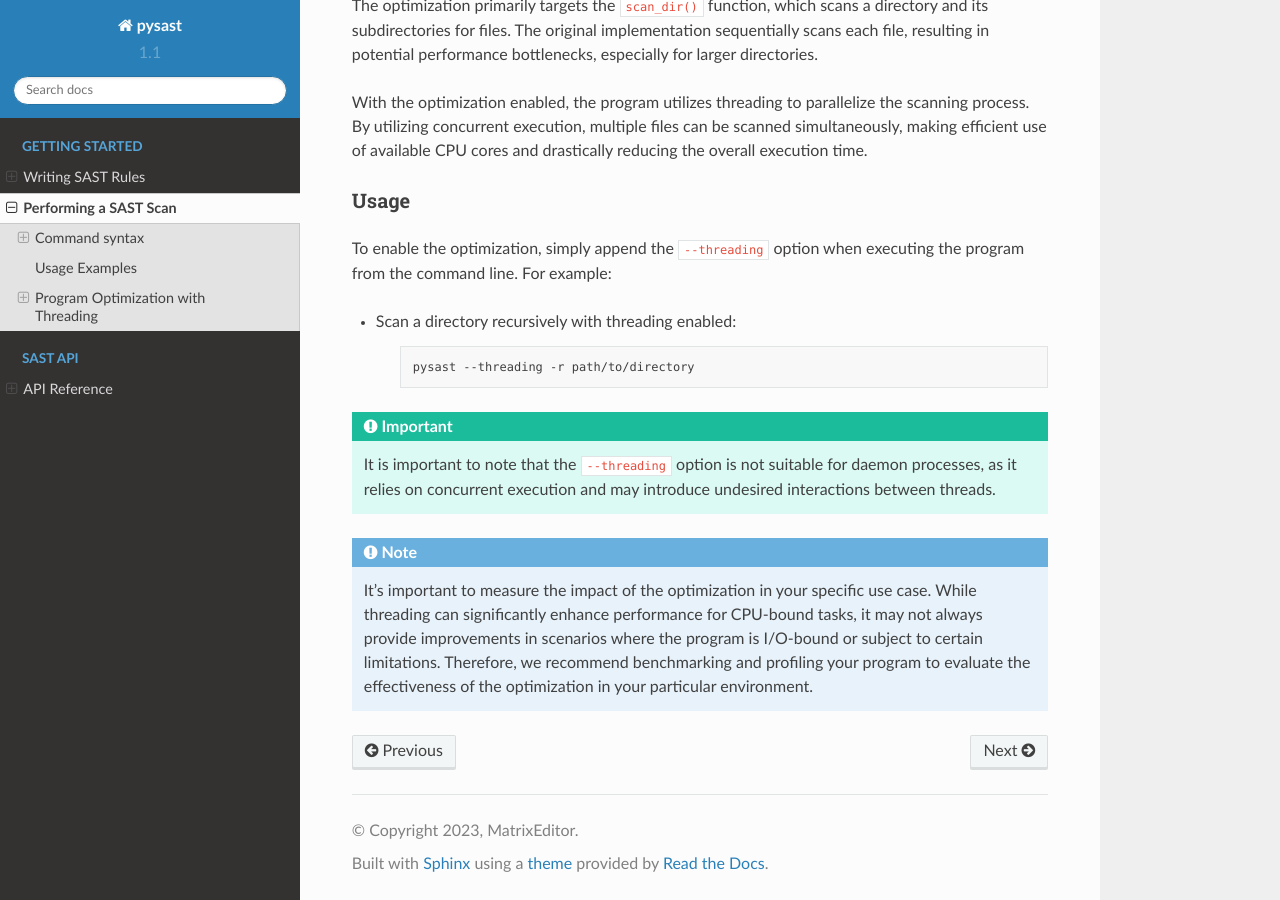
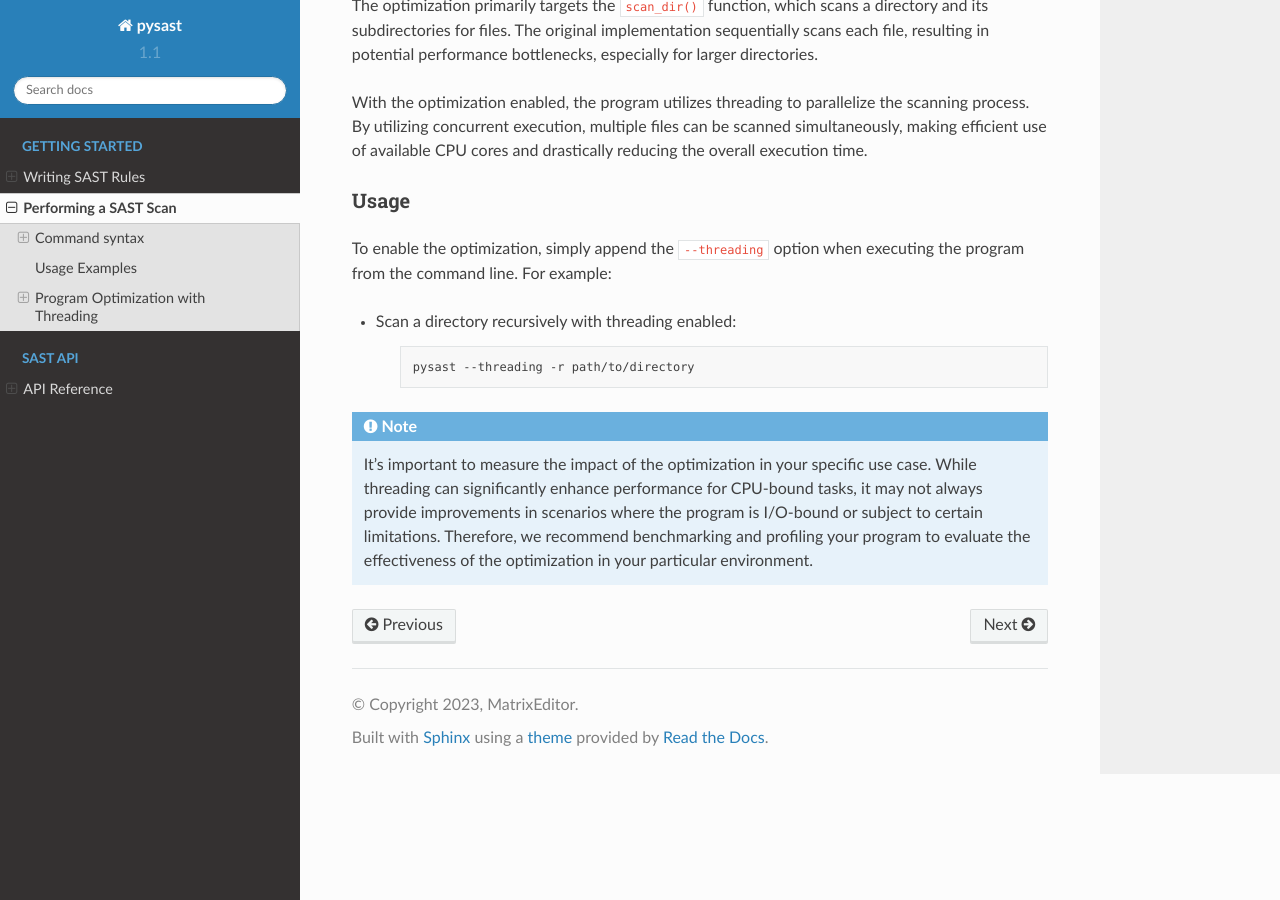
Before and after one commit to MatrixEditor/pysast, a Sphinx documentation site: the page built from docs/source/intro/sast_scans.rst, in a window 1280 px wide and 900 px high, scrolled down 3183 px. Built offline with Sphinx 7.4.7 and the Read the Docs theme 2.0.0, drawn with Linux system fonts in a browser that asks for light colours.

Commit message:
Added support for threading on daemon threads

```diff
--- a/docs/source/conf.py
+++ b/docs/source/conf.py
@@ -11,7 +11,7 @@
 project = "pysast"
 copyright = "2023, MatrixEditor"
 author = "MatrixEditor"
-release = "1.1.1-alpha"
+release = "1.1.2-alpha"
 version = "1.1"
 
 # -- General configuration ---------------------------------------------------
--- a/docs/source/intro/sast_scans.rst
+++ b/docs/source/intro/sast_scans.rst
@@ -184,10 +184,6 @@
         pysast --threading -r path/to/directory
 
 
-.. important::
-    It is important to note that the ``--threading`` option is not suitable for daemon processes,
-    as it relies on concurrent execution and may introduce undesired interactions between threads.
-
 .. note::
     It's important to measure the impact of the optimization in your specific use case. While
     threading can significantly enhance performance for CPU-bound tasks, it may not always provide
--- a/pyproject.toml
+++ b/pyproject.toml
@@ -1,6 +1,6 @@
 [tool.poetry]
 name = "pysast"
-version = "1.1.1-alpha"
+version = "1.1.2-alpha"
 description="SAST Code Scanner in Python"
 authors = ["MatrixEditor"]
 keywords = ["pysast"]
--- a/pysast.py
+++ b/pysast.py
@@ -16,7 +16,7 @@
 
 __doc__ = """Simple and small python module to perform SAST scans."""
 __version__ = "1.1"
-__sem_version__ = "1.1.1-alpha"
+__sem_version__ = "1.1.2-alpha"
 __authors__ = "MatrixEditor"
 
 import sys
@@ -30,7 +30,6 @@
 import datetime
 import importlib
 
-from multiprocessing import current_process
 from concurrent.futures import ThreadPoolExecutor
 from typing import Generator, Any
 
@@ -1136,7 +1135,7 @@
                 "Scanning %d files...",
                 len(list(ppath.rglob("*") if args.recursive else ppath.iterdir())),
             )
-            if not current_process().daemon and args.threading:
+            if args.threading:
                 # The use threading will lower the amount of time spent for
                 # a scan.
                 with ThreadPoolExecutor() as executor:
```
Also changed, not shown: README.md (+1 -1 lines).
